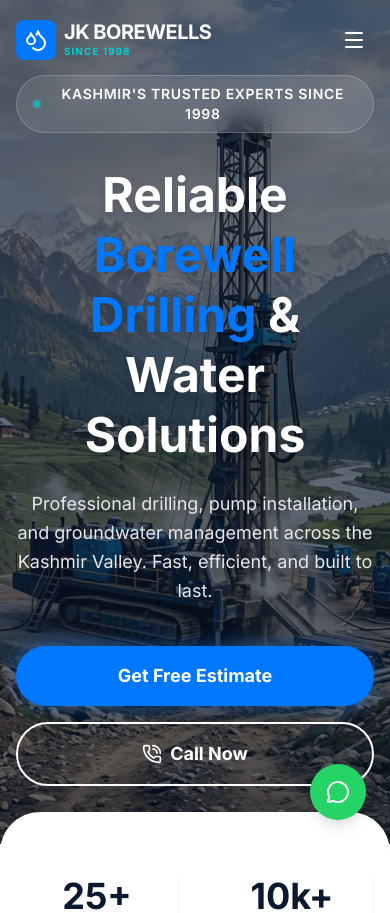
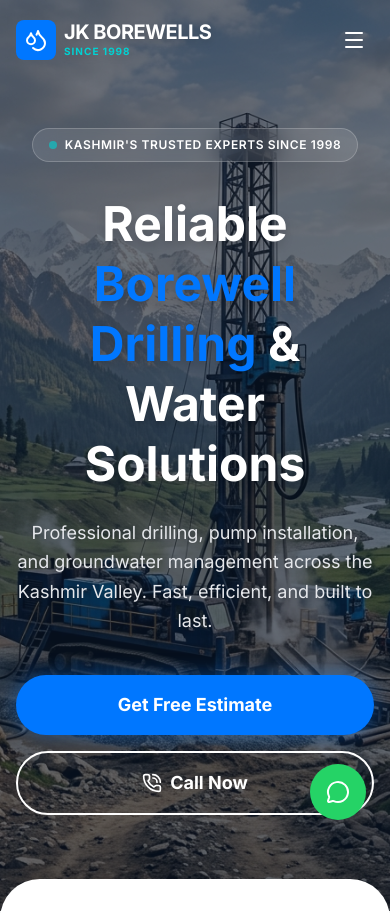
Before and after one commit to Armanimran07/JK-Borewells, a Next.js app: page / in a window 390 px wide. Shown: the top 913 px of the page. Built offline with nearby package versions, Linux system fonts and the light colour scheme.

Commit message:
Fix hero section mobile tagline overlap

```diff
--- a/src/app/page.tsx
+++ b/src/app/page.tsx
@@ -6,7 +6,7 @@ export default function Home() {
   return (
     <>
       {/* HERO SECTION */}
-      <section className="relative h-screen min-h-[600px] flex items-center justify-center overflow-hidden">
+      <section className="relative min-h-[100svh] flex flex-col items-center justify-center overflow-hidden pt-32 pb-24">
         {/* Background Image / Video Placeholder */}
         <div className="absolute inset-0 z-0">
           <div className="absolute inset-0 bg-brand-navy/60 z-10" />
@@ -19,10 +19,10 @@ export default function Home() {
           />
         </div>
 
-        <div className="container relative z-20 mx-auto px-4 text-center mt-20 pb-16">
-          <div className="inline-flex items-center gap-2 px-4 py-2 rounded-full bg-white/10 backdrop-blur-md border border-white/20 text-white mb-8 mx-auto">
-            <span className="w-2 h-2 rounded-full bg-brand-teal animate-pulse" />
-            <span className="text-sm font-semibold tracking-wider uppercase">Kashmir's Trusted Experts Since 1998</span>
+        <div className="container relative z-20 mx-auto px-4 text-center">
+          <div className="inline-flex items-center gap-2 px-4 py-2 rounded-full bg-white/10 backdrop-blur-md border border-white/20 text-white mb-8 mx-auto text-left sm:text-center">
+            <span className="w-2 h-2 rounded-full bg-brand-teal animate-pulse shrink-0" />
+            <span className="text-xs sm:text-sm font-semibold tracking-wider uppercase">Kashmir's Trusted Experts Since 1998</span>
           </div>
 
           <h1 className="text-5xl md:text-6xl lg:text-7xl font-outfit font-bold text-white mb-6 leading-tight max-w-4xl mx-auto drop-shadow-lg">
```
